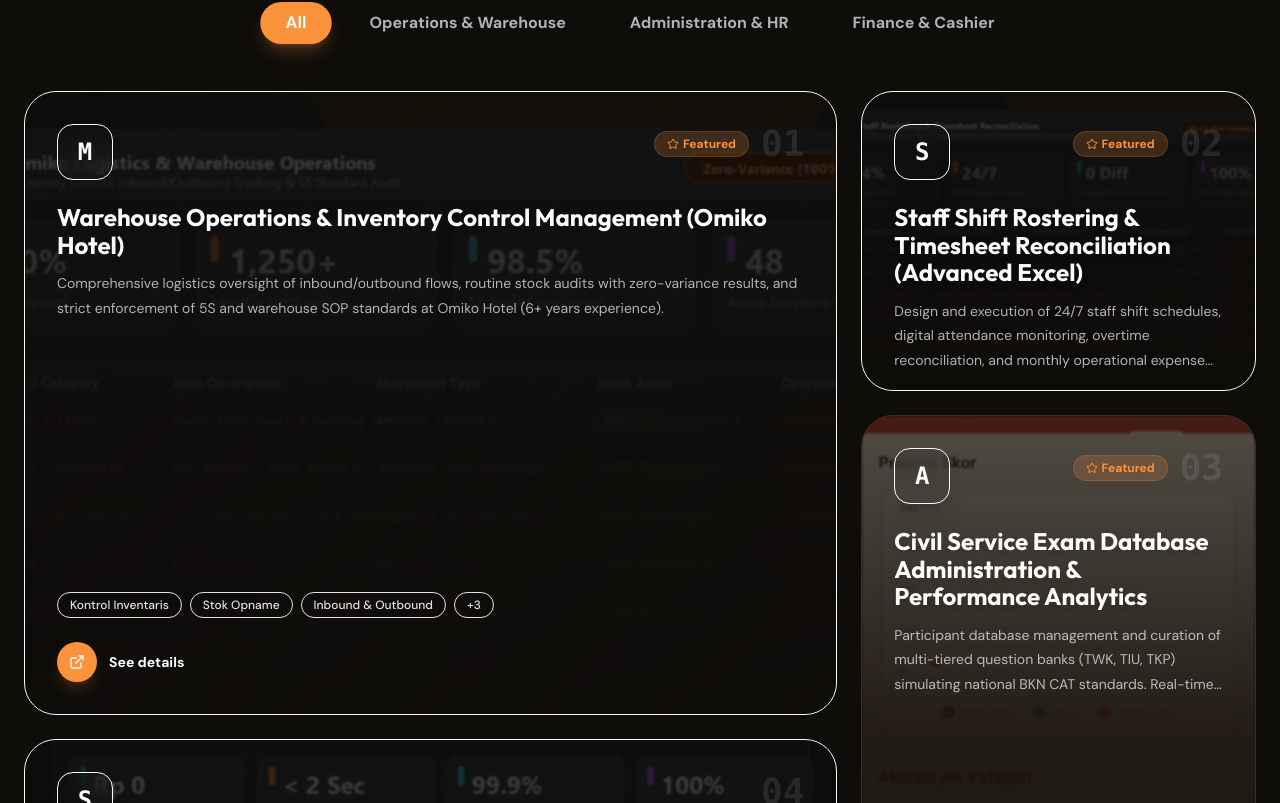
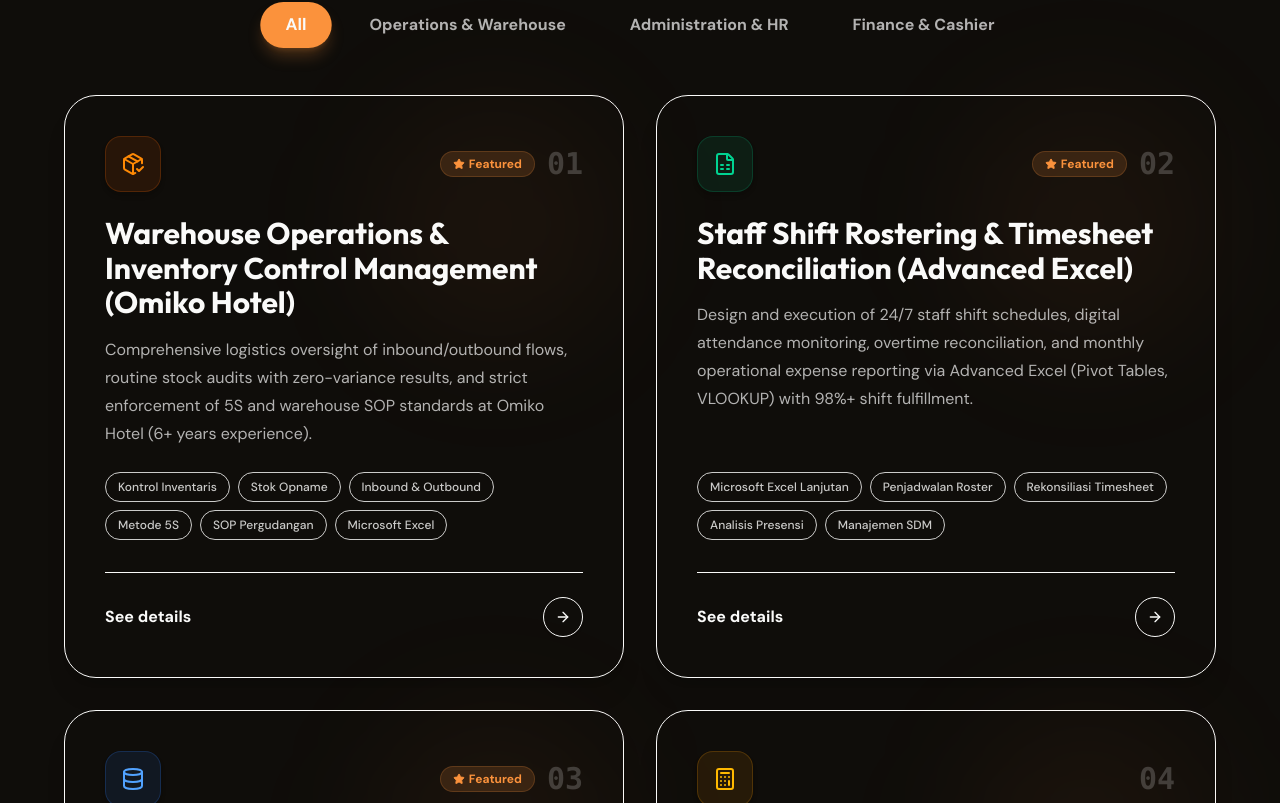
Before and after one commit to imamabdurrahmann/portfolio, a Next.js app: page /projects in a window 1280 px wide. Shown: the part 497-1300 px from the top of the page. Built offline with nearby package versions, Linux system fonts and the light colour scheme.

Commit message:
fix(ui): remove messy background overlay from project cards and fix cut-off see details buttons

```diff
--- a/src/app/projects/page.tsx
+++ b/src/app/projects/page.tsx
@@ -2,22 +2,23 @@
 
 import { useState } from "react";
 import Link from "next/link";
-import { ArrowRight, Star, ExternalLink } from "lucide-react";
+import { ArrowRight, Star, PackageCheck, FileSpreadsheet, Database, Calculator } from "lucide-react";
 import { useLocale } from "@/i18n/LocaleProvider";
 import { getProjects } from "@/lib/projects";
 import { motion } from "framer-motion";
-import { Magnetic } from "@/components/Magnetic";
 
-// Asymmetric sizing for bento grid
-const getCardStyles = (index: number) => {
-  const styles = [
-    "md:col-span-2 md:row-span-2 bg-gradient-to-br from-secondary to-background", // Large hero
-    "md:col-span-1 md:row-span-1", // Standard
-    "md:col-span-1 md:row-span-2 bg-primary/5 border-primary/20", // Tall
-    "md:col-span-2 md:row-span-1", // Wide (changed from standard to fill the hole for 4 items)
-    "md:col-span-1 md:row-span-1", // Standard
-  ];
-  return styles[index % styles.length];
+const getProjectIcon = (id: string) => {
+  if (id === "1") return <PackageCheck className="w-6 h-6 text-orange-400" />;
+  if (id === "2") return <FileSpreadsheet className="w-6 h-6 text-emerald-400" />;
+  if (id === "3") return <Database className="w-6 h-6 text-blue-400" />;
+  return <Calculator className="w-6 h-6 text-amber-400" />;
+};
+
+const getIconBg = (id: string) => {
+  if (id === "1") return "bg-orange-500/10 border-orange-500/20";
+  if (id === "2") return "bg-emerald-500/10 border-emerald-500/20";
+  if (id === "3") return "bg-blue-500/10 border-blue-500/20";
+  return "bg-amber-500/10 border-amber-500/20";
 };
 
 export default function ProjectsPage() {
@@ -49,16 +50,16 @@ export default function ProjectsPage() {
         </div>
       </section>
 
-      {/* Projects Bento Grid */}
+      {/* Projects Grid */}
       <section className="py-12 px-6">
-        <div className="container mx-auto max-w-7xl">
+        <div className="container mx-auto max-w-6xl">
           {/* Filters */}
           <div className="flex justify-center flex-wrap gap-3 md:gap-4 mb-12">
             {(['all', 'operations', 'administration', 'finance'] as const).map((f) => (
               <button
                 key={f}
                 onClick={() => setFilter(f)}
-                className={`px-6 py-2 rounded-full text-sm md:text-base font-bold transition-all ${
+                className={`px-6 py-2.5 rounded-full text-sm md:text-base font-bold transition-all ${
                   filter === f
                     ? 'bg-primary text-primary-foreground shadow-lg shadow-primary/25 scale-105'
                     : 'bg-secondary/50 text-foreground/70 hover:bg-secondary hover:text-foreground hover:scale-105'
@@ -72,84 +73,72 @@ export default function ProjectsPage() {
             ))}
           </div>
 
-          <div className="grid grid-cols-1 md:grid-cols-3 gap-6 auto-rows-[minmax(400px,auto)] md:auto-rows-[300px]">
+          <div className="grid grid-cols-1 md:grid-cols-2 gap-8 items-stretch">
             {projects.map((project, index) => {
-              const bentoClass = getCardStyles(index);
-
               return (
                 <motion.div
-                  initial={{ opacity: 0, scale: 0.95, y: 20 }}
-                  whileInView={{ opacity: 1, scale: 1, y: 0 }}
+                  initial={{ opacity: 0, y: 20 }}
+                  whileInView={{ opacity: 1, y: 0 }}
                   viewport={{ once: true, margin: "-50px" }}
-                  transition={{ duration: 0.5, delay: (index % 3) * 0.1 }}
+                  transition={{ duration: 0.5, delay: index * 0.1 }}
                   key={project.id}
-                  className={`group relative p-8 rounded-[2rem] bg-card border border-border overflow-hidden hover:border-primary/50 transition-all duration-500 flex flex-col justify-between ${bentoClass}`}
+                  className="group relative p-8 md:p-10 rounded-[2rem] bg-card border border-border hover:border-primary/50 transition-all duration-300 flex flex-col justify-between shadow-xl hover:shadow-2xl hover:shadow-primary/5 min-h-[420px]"
                 >
-                  {/* Background Image / Glow */}
-                  {project.image ? (
-                     <div className="absolute inset-0 opacity-25 group-hover:opacity-45 transition-opacity duration-500 z-0">
-                       <img src={project.image} alt={project.title} className="w-full h-full object-cover mix-blend-overlay blur-[1px] group-hover:blur-0 transition-all duration-500" />
-                       <div className="absolute inset-0 bg-gradient-to-t from-background via-background/80 to-transparent"></div>
+                  {/* Subtle top right ambient glow */}
+                  <div className="absolute top-0 right-0 w-64 h-64 bg-primary/5 rounded-full blur-3xl pointer-events-none group-hover:bg-primary/10 transition-colors duration-500" />
+
+                  <div className="relative z-10 flex flex-col flex-grow">
+                    {/* Top Row: Icon + Badge + Number */}
+                    <div className="flex justify-between items-center mb-6">
+                      <div className={`w-14 h-14 rounded-2xl border flex items-center justify-center shadow-md ${getIconBg(project.id)}`}>
+                        {getProjectIcon(project.id)}
                       </div>
-                  ) : (
-                    <div className="absolute inset-0 bg-primary/5 opacity-0 group-hover:opacity-100 transition-opacity duration-500 z-0"></div>
-                  )}
 
-                  <div className="relative z-10">
-                    <div className="flex justify-between items-start mb-6">
-                      <div className="w-14 h-14 rounded-2xl bg-secondary/80 backdrop-blur-md border border-border flex items-center justify-center group-hover:bg-primary group-hover:text-primary-foreground transition-colors duration-500 shadow-xl">
-                        <span className="text-2xl font-bold font-mono">
-                          {project.title.charAt(0)}
-                        </span>
-                      </div>
                       <div className="flex items-center gap-3">
                         {project.featured && (
-                          <span className="flex items-center gap-1 px-3 py-1 rounded-full bg-primary/20 text-primary text-xs font-bold border border-primary/20">
-                            <Star className="w-3 h-3" /> Featured
+                          <span className="flex items-center gap-1 px-3 py-1 rounded-full bg-primary/15 text-primary text-xs font-bold border border-primary/20">
+                            <Star className="w-3 h-3 fill-primary" /> Featured
                           </span>
                         )}
-                        <span className="text-4xl font-black text-foreground/10 font-mono pointer-events-none group-hover:text-primary/20 transition-colors duration-500">
-                          {String(index + 1).padStart(2, '0')}
+                        <span className="text-3xl font-black text-foreground/20 font-mono group-hover:text-primary/30 transition-colors">
+                          0{project.id}
                         </span>
                       </div>
                     </div>
 
-                    <h3 className="text-2xl font-bold text-foreground mb-3 group-hover:text-primary transition-colors drop-shadow-md">
+                    {/* Title */}
+                    <h3 className="text-2xl md:text-3xl font-bold text-foreground mb-4 group-hover:text-primary transition-colors leading-snug">
                       {t(`projectData.${project.id}.title`, undefined, project.title)}
                     </h3>
 
-                    <p className="text-sm text-foreground/70 leading-relaxed line-clamp-2 md:line-clamp-3">
+                    {/* Description */}
+                    <p className="text-sm md:text-base text-foreground/70 leading-relaxed mb-6 flex-grow">
                       {t(`projectData.${project.id}.description`, undefined, project.description)}
                     </p>
-                  </div>
 
-                  <div className="relative z-10 mt-6 flex flex-col justify-end h-full">
-                    <div className="flex flex-wrap gap-2 mb-6">
-                      {project.tech.slice(0, 3).map((tech) => (
-                        <span key={tech} className="text-xs px-3 py-1 rounded-full bg-secondary/80 backdrop-blur-sm text-foreground/90 font-medium border border-border">
+                    {/* Tags */}
+                    <div className="flex flex-wrap gap-2 mb-8">
+                      {project.tech.map((tech) => (
+                        <span key={tech} className="text-xs px-3 py-1.5 rounded-full bg-secondary text-foreground/80 font-medium border border-border">
                           {tech}
                         </span>
                       ))}
-                      {project.tech.length > 3 && (
-                        <span className="text-xs px-3 py-1 rounded-full bg-secondary/80 backdrop-blur-sm text-foreground/90 font-medium border border-border">
-                          +{project.tech.length - 3}
-                        </span>
-                      )}
+                    </div>
                   </div>
 
-                    <Magnetic>
+                  {/* Bottom Action Area - Guaranteed 100% visible */}
+                  <div className="relative z-10 pt-6 border-t border-border/60 mt-auto">
                     <Link
                       href={`/projects/${project.slug}`}
-                        className="inline-flex items-center gap-3 text-foreground font-bold text-sm group/btn"
+                      className="flex items-center justify-between group/btn text-foreground hover:text-primary transition-colors font-bold text-sm md:text-base"
                     >
-                        <span className="w-10 h-10 rounded-full bg-primary flex items-center justify-center text-primary-foreground group-hover/btn:scale-110 transition-transform shadow-lg shadow-primary/20">
-                          <ExternalLink className="w-4 h-4 group-hover/btn:translate-x-0.5 group-hover/btn:-translate-y-0.5 transition-transform" />
-                        </span>
-                        <span className="group-hover/btn:text-primary transition-colors">
+                      <span className="flex items-center gap-2">
                         {t("projectCard.viewDetails")}
                       </span>
+                      <div className="w-10 h-10 rounded-full bg-secondary border border-border group-hover/btn:bg-primary group-hover/btn:border-primary group-hover/btn:text-primary-foreground flex items-center justify-center transition-all shadow-sm">
+                        <ArrowRight className="w-4 h-4 group-hover/btn:translate-x-0.5 transition-transform" />
+                      </div>
                     </Link>
-                    </Magnetic>
                   </div>
                 </motion.div>
               );
@@ -165,12 +154,10 @@ export default function ProjectsPage() {
           <p className="text-foreground/60 text-lg max-w-xl mx-auto mb-10">
             {t("contact.subtitle")}
           </p>
-          <Magnetic>
           <Link href="/contact" className="inline-flex items-center gap-3 px-8 py-4 rounded-full bg-primary text-primary-foreground font-bold text-lg hover:scale-105 transition-transform shadow-xl shadow-primary/25">
             {t("nav.hireMe")}
             <ArrowRight className="w-5 h-5" />
           </Link>
-          </Magnetic>
         </div>
       </section>
     </div>
--- a/src/components/FeaturedProjects.tsx
+++ b/src/components/FeaturedProjects.tsx
@@ -6,6 +6,133 @@ import { useLocale } from "@/i18n/LocaleProvider";
 import { getFeaturedProjects } from "@/lib/projects";
 import { motion } from "framer-motion";
 import { Magnetic } from "./Magnetic";
+
+function ProjectMockup({ id }: { id: string }) {
+  if (id === "1") {
+    return (
+      <div className="w-full h-full p-6 md:p-8 bg-[#0b1120] flex flex-col justify-between font-mono text-xs select-none">
+        <div className="flex items-center justify-between pb-4 border-b border-white/10">
+          <div className="flex items-center gap-2">
+            <div className="w-3 h-3 rounded-full bg-red-500/80"></div>
+            <div className="w-3 h-3 rounded-full bg-yellow-500/80"></div>
+            <div className="w-3 h-3 rounded-full bg-green-500/80"></div>
+            <span className="text-slate-400 text-xs ml-2">omiko_warehouse_audit.xlsx</span>
+          </div>
+          <span className="px-2.5 py-1 rounded-full bg-emerald-500/10 text-emerald-400 text-[11px] font-bold border border-emerald-500/20">
+            Audit: 0% Discrepancy
+          </span>
+        </div>
+
+        <div className="grid grid-cols-2 gap-3 my-4">
+          <div className="p-3.5 rounded-xl bg-slate-900/80 border border-slate-800">
+            <span className="text-slate-400 text-[11px] block">Stock Discrepancy</span>
+            <span className="text-emerald-400 text-xl font-bold font-sans">0.00%</span>
+            <span className="text-slate-500 text-[10px] block mt-0.5">Physical vs System Match</span>
+          </div>
+          <div className="p-3.5 rounded-xl bg-slate-900/80 border border-slate-800">
+            <span className="text-slate-400 text-[11px] block">5S Compliance Audit</span>
+            <span className="text-amber-400 text-xl font-bold font-sans">98.5%</span>
+            <span className="text-slate-500 text-[10px] block mt-0.5">Grade A (Standardized)</span>
+          </div>
+        </div>
+
+        <div className="space-y-2 text-[11px] text-slate-300">
+          <div className="flex justify-between p-2.5 rounded-lg bg-slate-900/50 border border-slate-800/80">
+            <span>Inbound Logistics (Vendor)</span>
+            <span className="text-emerald-400 font-bold">100% Quality Checked</span>
+          </div>
+          <div className="flex justify-between p-2.5 rounded-lg bg-slate-900/50 border border-slate-800/80">
+            <span>Outbound Unit Distribution</span>
+            <span className="text-primary font-bold">Allocated On-Time</span>
+          </div>
+        </div>
+      </div>
+    );
+  }
+
+  if (id === "2") {
+    return (
+      <div className="w-full h-full p-6 md:p-8 bg-[#0b1120] flex flex-col justify-between font-mono text-xs select-none">
+        <div className="flex items-center justify-between pb-4 border-b border-white/10">
+          <div className="flex items-center gap-2">
+            <div className="w-3 h-3 rounded-full bg-red-500/80"></div>
+            <div className="w-3 h-3 rounded-full bg-yellow-500/80"></div>
+            <div className="w-3 h-3 rounded-full bg-green-500/80"></div>
+            <span className="text-slate-400 text-xs ml-2">manpower_roster_24h.xlsx</span>
+          </div>
+          <span className="px-2.5 py-1 rounded-full bg-emerald-500/10 text-emerald-400 text-[11px] font-bold border border-emerald-500/20">
+            Shift Fulfillment: 98.4%
+          </span>
+        </div>
+
+        <div className="grid grid-cols-2 gap-3 my-4">
+          <div className="p-3.5 rounded-xl bg-slate-900/80 border border-slate-800">
+            <span className="text-slate-400 text-[11px] block">Shift Fulfillment</span>
+            <span className="text-emerald-400 text-xl font-bold font-sans">98.4%</span>
+            <span className="text-slate-500 text-[10px] block mt-0.5">3-Shift 24h Rotation</span>
+          </div>
+          <div className="p-3.5 rounded-xl bg-slate-900/80 border border-slate-800">
+            <span className="text-slate-400 text-[11px] block">Overtime Reconciliation</span>
+            <span className="text-primary text-xl font-bold font-sans">100%</span>
+            <span className="text-slate-500 text-[10px] block mt-0.5">Zero Unbudgeted Discrepancy</span>
+          </div>
+        </div>
+
+        <div className="space-y-2 text-[11px] text-slate-300">
+          <div className="flex justify-between p-2.5 rounded-lg bg-slate-900/50 border border-slate-800/80">
+            <span>Timesheet Formula Engine</span>
+            <span className="text-emerald-400 font-bold">VLOOKUP • INDEX/MATCH</span>
+          </div>
+          <div className="flex justify-between p-2.5 rounded-lg bg-slate-900/50 border border-slate-800/80">
+            <span>Monthly Management Recap</span>
+            <span className="text-primary font-bold">Automated Pivot Tables</span>
+          </div>
+        </div>
+      </div>
+    );
+  }
+
+  // Project 3: CAT BKN Exam System
+  return (
+    <div className="w-full h-full p-6 md:p-8 bg-[#0b1120] flex flex-col justify-between font-mono text-xs select-none">
+      <div className="flex items-center justify-between pb-4 border-b border-white/10">
+        <div className="flex items-center gap-2">
+          <div className="w-3 h-3 rounded-full bg-red-500/80"></div>
+          <div className="w-3 h-3 rounded-full bg-yellow-500/80"></div>
+          <div className="w-3 h-3 rounded-full bg-green-500/80"></div>
+          <span className="text-slate-400 text-xs ml-2">cat_bkn_scoring_engine.dat</span>
+        </div>
+        <span className="px-2.5 py-1 rounded-full bg-blue-500/10 text-blue-400 text-[11px] font-bold border border-blue-500/20">
+          BKN Benchmark Evaluated
+        </span>
+      </div>
+
+      <div className="grid grid-cols-2 gap-3 my-4">
+        <div className="p-3.5 rounded-xl bg-slate-900/80 border border-slate-800">
+          <span className="text-slate-400 text-[11px] block">Passing Grade Benchmark</span>
+          <span className="text-blue-400 text-xl font-bold font-sans">TWK • TIU • TKP</span>
+          <span className="text-slate-500 text-[10px] block mt-0.5">Official Threshold Scored</span>
+        </div>
+        <div className="p-3.5 rounded-xl bg-slate-900/80 border border-slate-800">
+          <span className="text-slate-400 text-[11px] block">Candidate Flow Stability</span>
+          <span className="text-emerald-400 text-xl font-bold font-sans">Zero Latency</span>
+          <span className="text-slate-500 text-[10px] block mt-0.5">Peak Load Synchronized</span>
+        </div>
+      </div>
+
+      <div className="space-y-2 text-[11px] text-slate-300">
+        <div className="flex justify-between p-2.5 rounded-lg bg-slate-900/50 border border-slate-800/80">
+          <span>Question Bank Validation</span>
+          <span className="text-emerald-400 font-bold">Hundreds Curated</span>
+        </div>
+        <div className="flex justify-between p-2.5 rounded-lg bg-slate-900/50 border border-slate-800/80">
+          <span>Performance Analytics</span>
+          <span className="text-primary font-bold">Diagnostic Score Chart</span>
+        </div>
+      </div>
+    </div>
+  );
+}
 
 export function FeaturedProjects() {
   const { t, locale } = useLocale();
@@ -52,30 +179,17 @@ export function FeaturedProjects() {
               >
                 <div className={`flex flex-col ${isEven ? 'md:flex-row-reverse' : 'md:flex-row'} gap-8 md:gap-16 items-center`}>
 
-                  {/* Image Container */}
+                  {/* Visual Mockup Container */}
                   <Link
                     href={`/projects/${project.slug}`}
-                    className="w-full md:w-3/5 block relative overflow-hidden rounded-[2rem] aspect-[4/3] md:aspect-video bg-card border border-border shadow-2xl"
+                    className="w-full md:w-3/5 block relative overflow-hidden rounded-[2rem] aspect-[4/3] md:aspect-video bg-card border border-border shadow-2xl hover:border-primary/50 transition-colors"
                   >
                     <motion.div
-                      whileHover={{ scale: 1.05 }}
-                      transition={{ duration: 0.6, ease: "easeOut" }}
+                      whileHover={{ scale: 1.02 }}
+                      transition={{ duration: 0.4, ease: "easeOut" }}
                       className="w-full h-full relative"
                     >
-                      {project.image ? (
-                        <img
-                          src={project.image}
-                          alt={project.title}
-                          className="w-full h-full object-cover"
-                        />
-                      ) : (
-                        <div className="absolute inset-0 flex items-center justify-center bg-gradient-to-br from-secondary to-background">
-                          <span className="text-8xl font-black text-primary/10">
-                            {project.title.charAt(0)}
-                          </span>
-                        </div>
-                      )}
-                      <div className="absolute inset-0 bg-black/20 group-hover:bg-transparent transition-colors duration-500"></div>
+                      <ProjectMockup id={project.id} />
                     </motion.div>
 
                     {/* Badge */}
```
Lines whose indentation alone changed are shown as unchanged.
